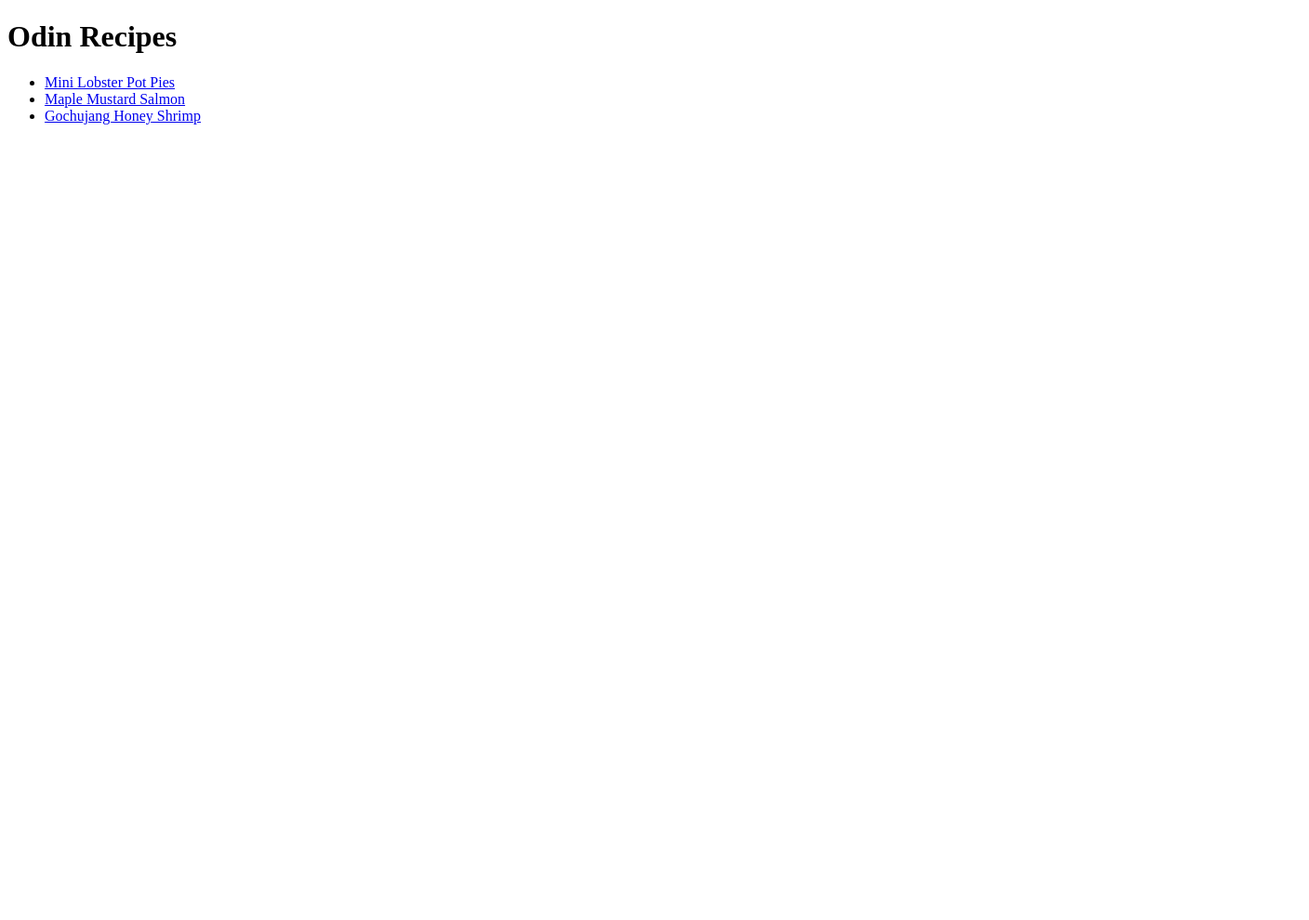
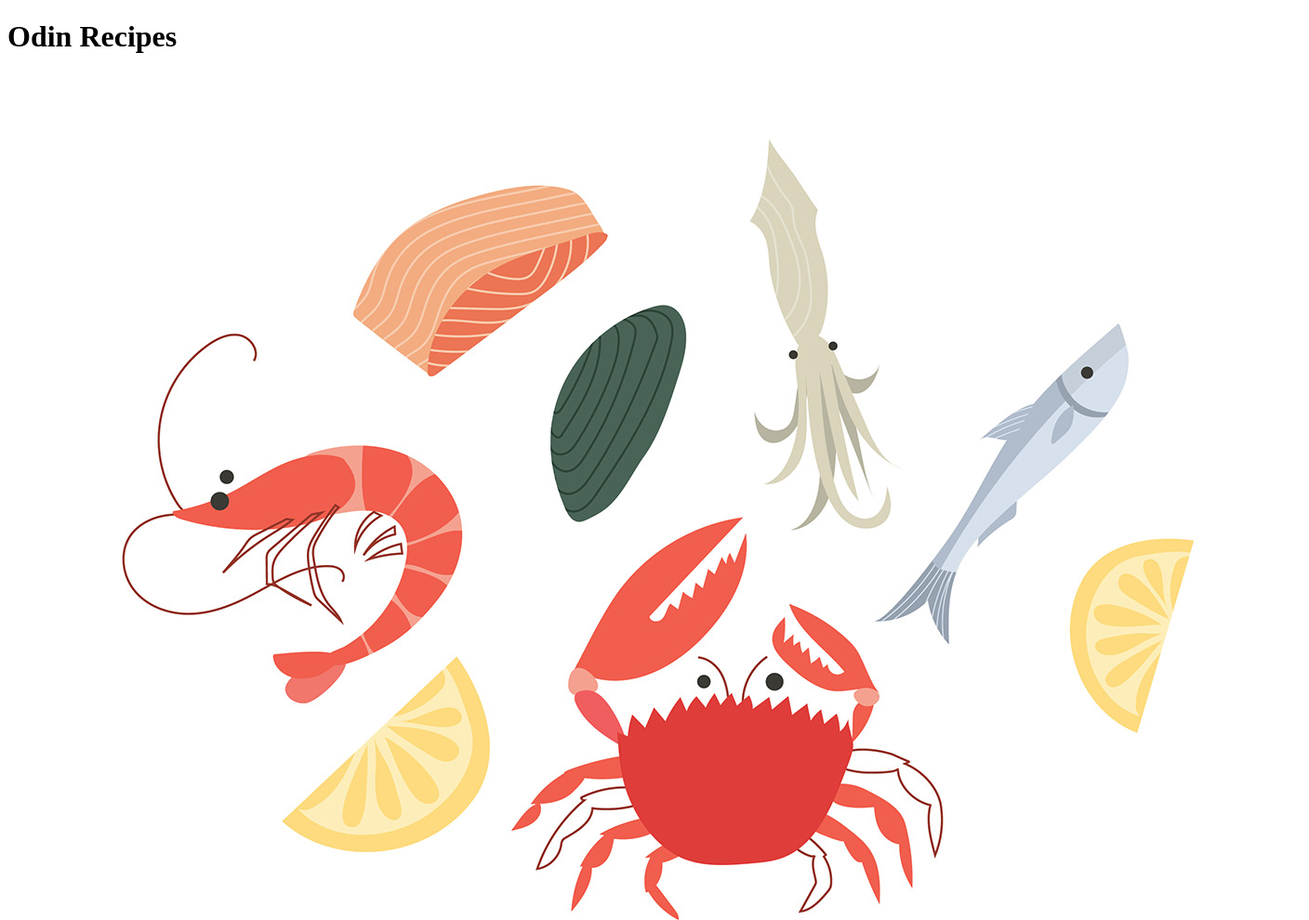
Before and after one commit to GaussWhy/odin-recipes, a plain HTML site: page index.html in a window 1280 px wide. Shown: the top 990 px of the page at 93% size, 1408 px wide, since content can reach past the window. Before the commit the page ends 800 px from the top, so only its background shows below. Drawn offline with Linux system fonts and the light colour scheme.

Commit message:
Add image to index.html

```diff
--- a/index.html
+++ b/index.html
@@ -9,6 +9,7 @@
 
 <body>
 <h1>Odin Recipes</h1>
+<img src="./images/seafood-cartoon.jpeg" alt="Cartoon drawing of various seafood">
 <ul>
 <li><a href="./recipes/lobster.html">Mini Lobster Pot Pies</a></li>
 <li><a href="./recipes/salmon.html">Maple Mustard Salmon</a></li>
```
Also changed, not shown: images/seafood-cartoon.jpeg (added).
